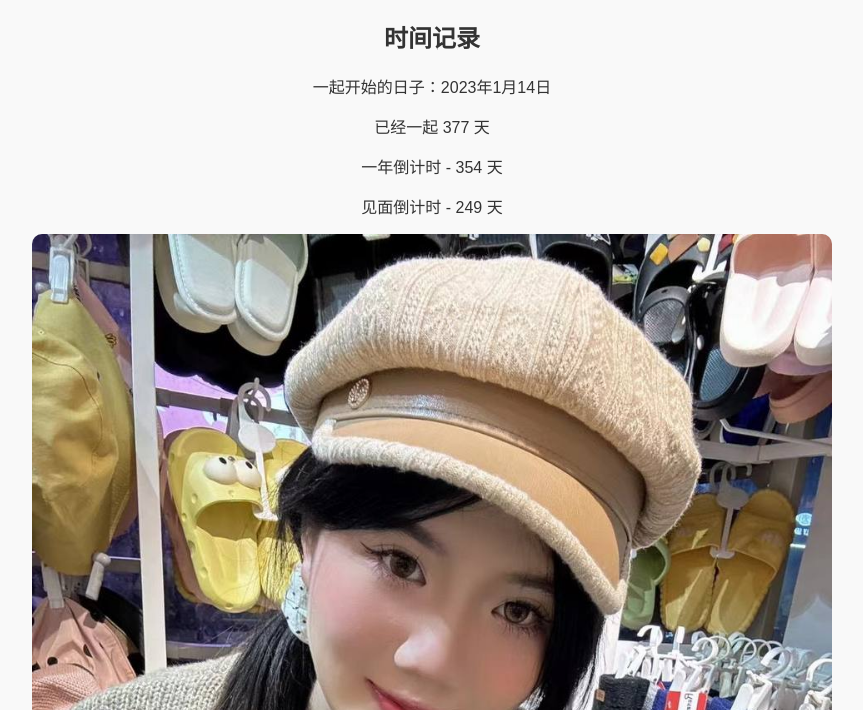
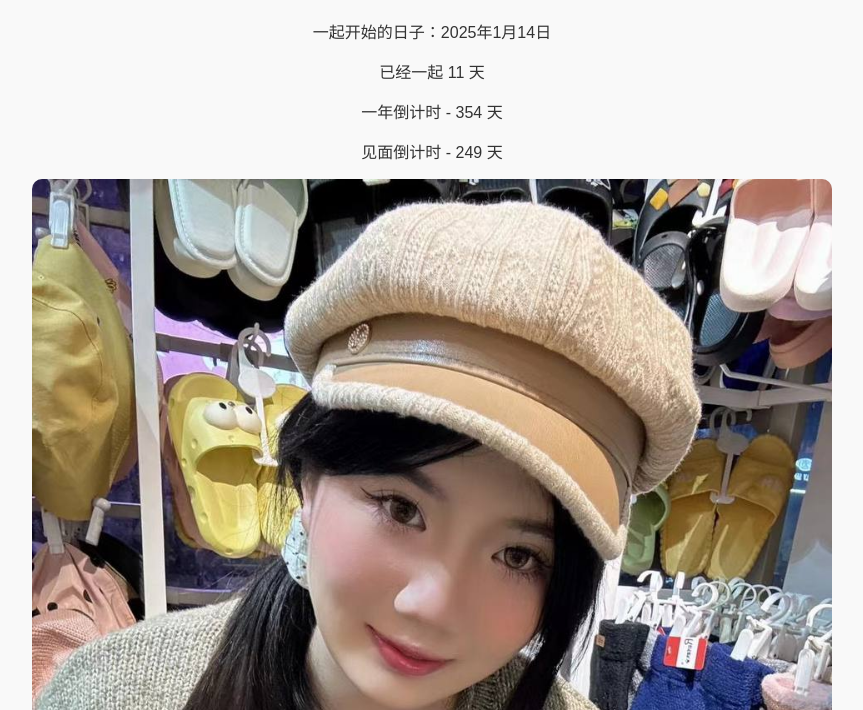
Before and after one commit to rqrq123/XR, a plain HTML site: page index.html in a window 1280 px wide. Shown: the part 90-800 px from the top of the page, without its empty margins (208-1071 px from the left). Drawn offline with Linux system fonts and the light colour scheme.

Commit message:
Update index.html
Signed-off-by: rqrq123 <trh5435805@gmail.com>

```diff
--- a/index.html
+++ b/index.html
@@ -38,9 +38,8 @@
     <h1>永远爱小情</h1>
 
     <!-- 时间记录 -->
-    <h2>时间记录</h2>
-    <p id="start-date">一起开始的日子：2023年1月14日</p>
-    <p id="days-counter">已经一起 11 天</p>
+    <p id="start-date">一起开始的日子：2025年1月14日</p>
+    <p id="days-counter">已经一起 0 天</p>
 
     <!-- 倒计时目标 -->
     <div id="countdown-list">
@@ -56,7 +55,7 @@
 
   <script>
     // 初始化日期
-    const startDate = new Date("2024-01-14");
+    const startDate = new Date("2025-01-14");
     const targetDate1 = new Date("2026-01-14"); // 一年倒计时目标日期
     const targetDate2 = new Date("2025-10-01"); // 见面倒计时目标日期
 
```
